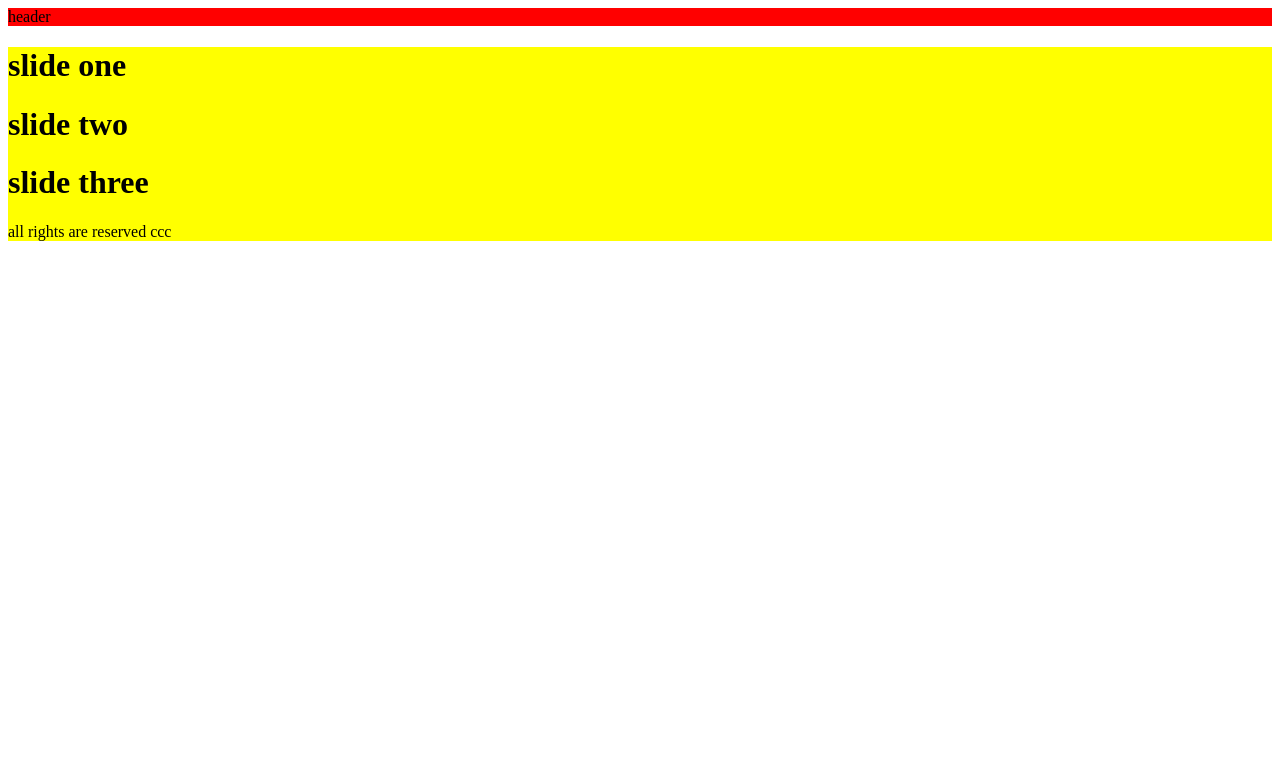
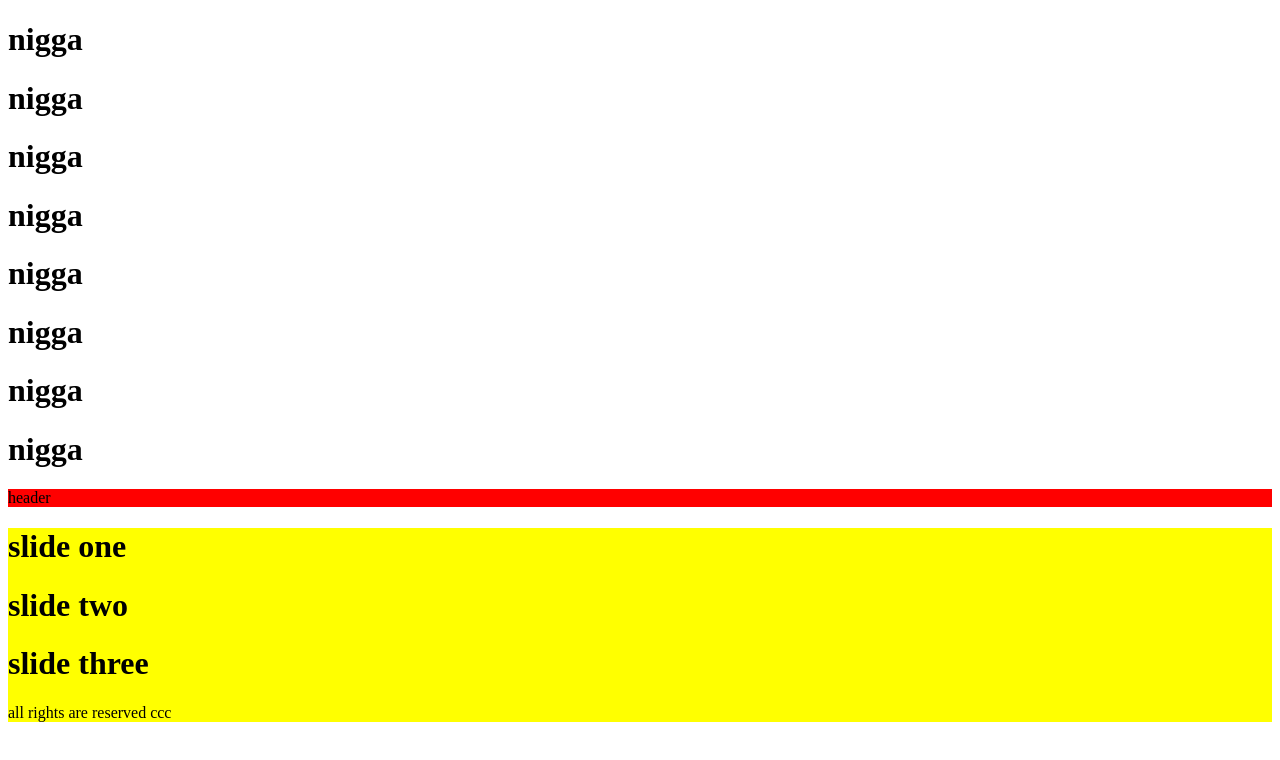
Before and after one commit to m-farahani/firstshit, a plain HTML site: page index.html in a window 1280 px wide. Drawn offline with Linux system fonts and the light colour scheme.

Commit message:
seven niggas added

```diff
--- a/index.html
+++ b/index.html
@@ -7,7 +7,14 @@
     <link rel="stylesheet" href="styles.css" />
 </head>
 <body>
-
+        <h1>nigga</h1>
+        <h1>nigga</h1>
+        <h1>nigga</h1>
+        <h1>nigga</h1>
+        <h1>nigga</h1>
+        <h1>nigga</h1>
+        <h1>nigga</h1>
+        <h1>nigga</h1>
     <header>
       header
     </header>
```
